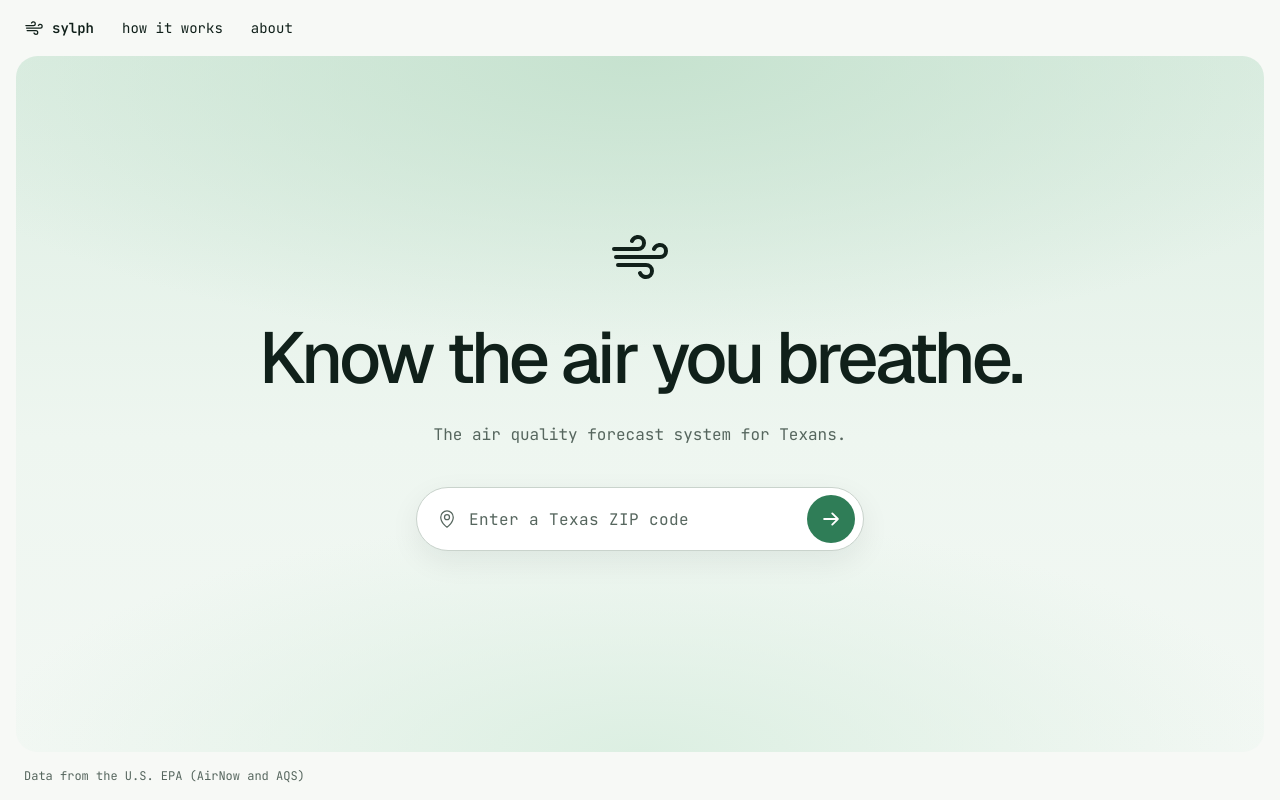
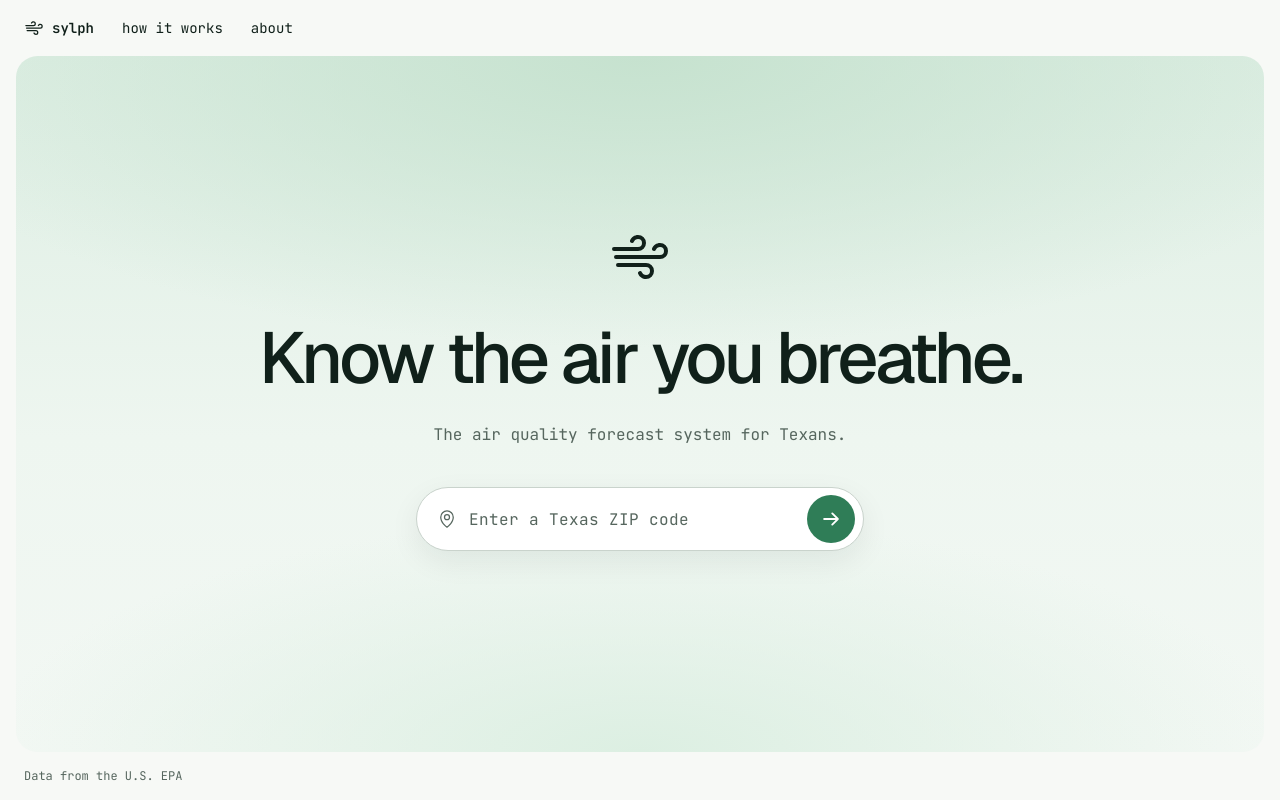
Before and after one commit to RMin280/senior_project, a Next.js app in the folder frontend/: page / in a window 1280 px wide. Built offline with nearby package versions, Linux system fonts and the light colour scheme.

Commit message:
Footer fix

```diff
--- a/frontend/app/page.tsx
+++ b/frontend/app/page.tsx
@@ -17,7 +17,7 @@ export default function Home() {
         <ZipSearch />
       </main>
       <footer className="px-6 pb-4 text-xs text-muted-foreground">
-        Data from the U.S. EPA (AirNow and AQS)
+        Data from the U.S. EPA
       </footer>
     </div>
   )
```
